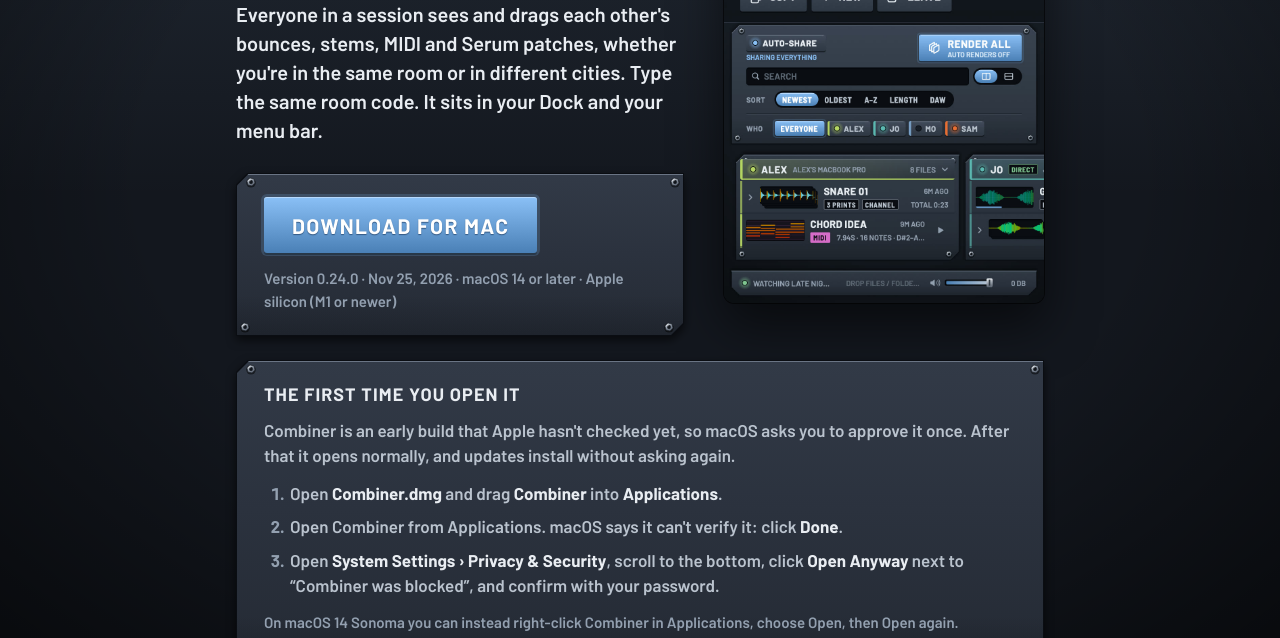
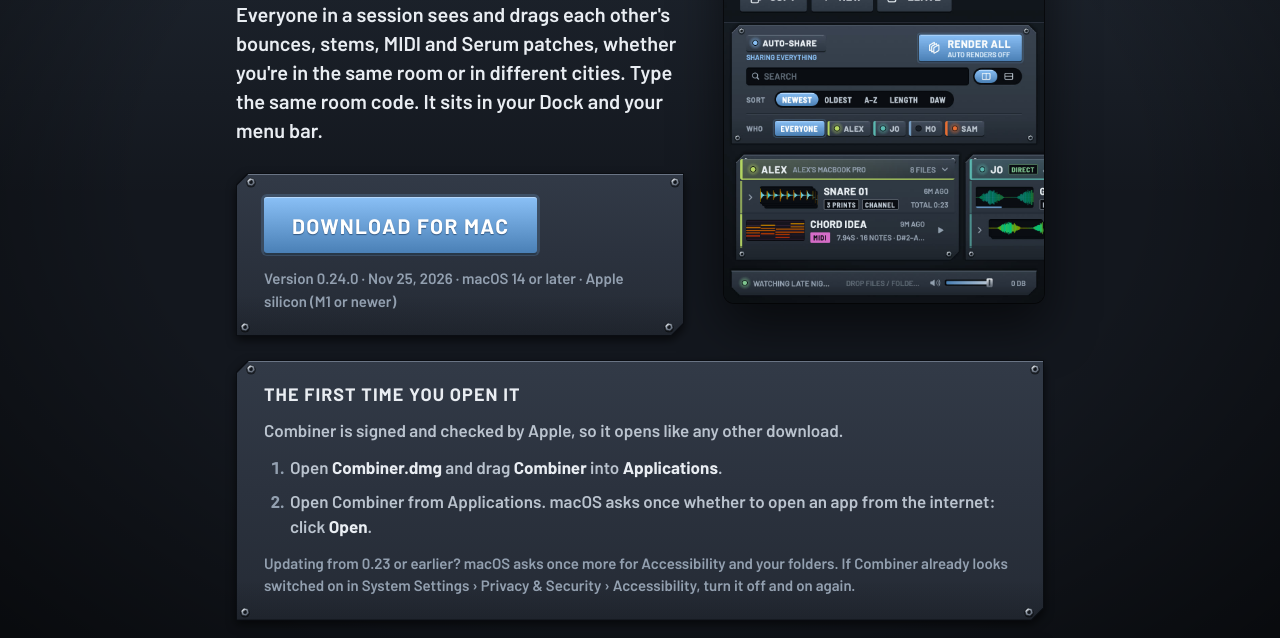
Before and after one commit to samsegan/combiner, a plain HTML site: page index.html in a window 1280 px wide. Shown: the part 162-800 px from the top of the page. Drawn offline with Linux system fonts and the light colour scheme.

Commit message:
Page from music-plugins 3fcf4f4d

```diff
--- a/index.html
+++ b/index.html
@@ -181,13 +181,12 @@
 
   <section class="module">
     <h2>The first time you open it</h2>
-    <p>Combiner is an early build that Apple hasn't checked yet, so macOS asks you to approve it once. After that it opens normally, and updates install without asking again.</p>
+    <p>Combiner is signed and checked by Apple, so it opens like any other download.</p>
     <ol>
       <li>Open <b>Combiner.dmg</b> and drag <b>Combiner</b> into <b>Applications</b>.</li>
-      <li>Open Combiner from Applications. macOS says it can't verify it: click <b>Done</b>.</li>
-      <li>Open <b>System Settings › Privacy &amp; Security</b>, scroll to the bottom, click <b>Open Anyway</b> next to “Combiner was blocked”, and confirm with your password.</li>
+      <li>Open Combiner from Applications. macOS asks once whether to open an app from the internet: click <b>Open</b>.</li>
     </ol>
-    <p class="small">On macOS 14 Sonoma you can instead right-click Combiner in Applications, choose Open, then Open again.</p>
+    <p class="small">Updating from 0.23 or earlier? macOS asks once more for Accessibility and your folders. If Combiner already looks switched on in System Settings › Privacy &amp; Security › Accessibility, turn it off and on again.</p>
   </section>
 
   <section class="module">
```
